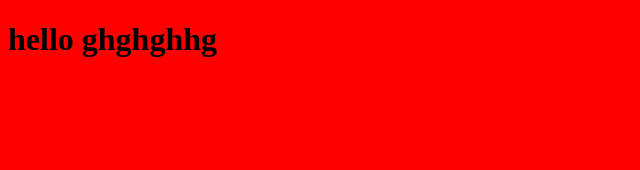
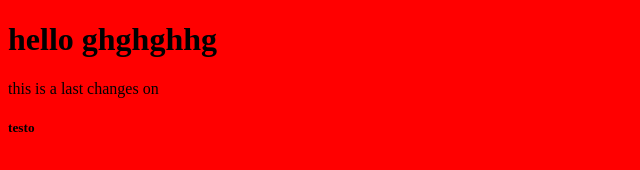
Before and after one commit to lahlaili/myproject, a plain HTML site: page index.html in a window 1280 px wide. Shown: the whole page, without its empty margins (0-640 px from the left). Drawn offline with Linux system fonts and the light colour scheme.

Commit message:
last changes usin testo

```diff
--- a/index.html
+++ b/index.html
@@ -7,6 +7,7 @@
   </head>
   <body>
     <h1>hello ghghghhg</h1>
+    <p>this is a last changes on <h5>testo</h5> </p>
     <script src="app.js" charset="utf-8"></script>
 
   </body>
```
